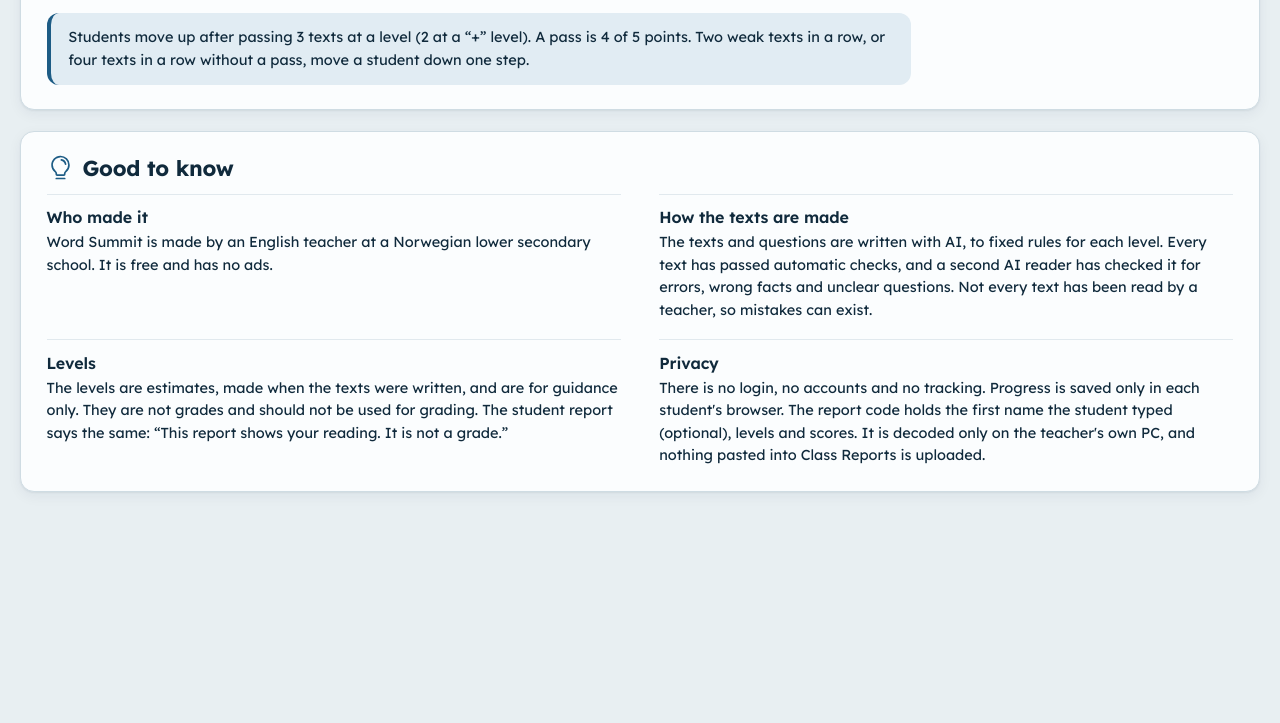
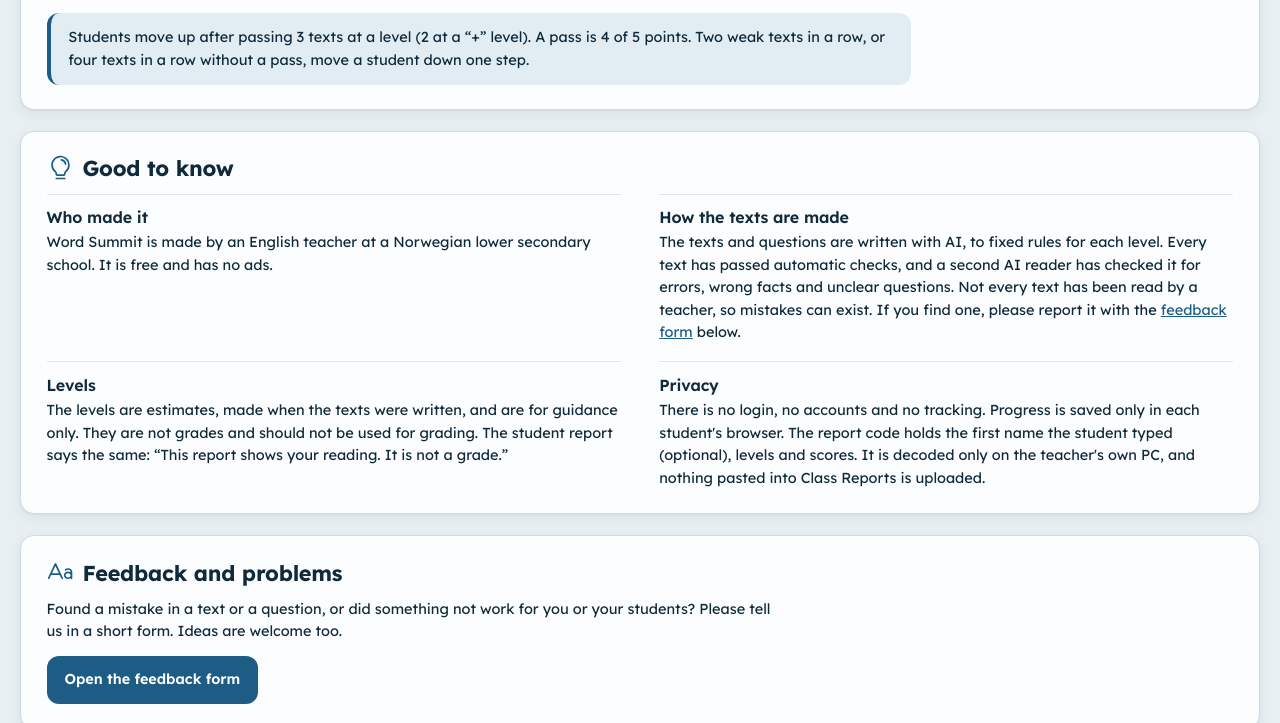
Before and after one commit to lektorraastad/Word-Summit, a plain HTML site: page teachers.html in a window 1280 px wide. Shown: the part 2077-2800 px from the top of the page. Before the commit the page ends 2633 px from the top, so only its background shows below. Drawn offline with Linux system fonts and the light colour scheme.

Commit message:
Add files via upload

```diff
--- a/teachers.html
+++ b/teachers.html
@@ -366,7 +366,7 @@ a { color: var(--primary); }
       </div>
       <div>
       <h3>How the texts are made</h3>
-      <p>The texts and questions are written with AI, to fixed rules for each level. Every text has passed automatic checks, and a second AI reader has checked it for errors, wrong facts and unclear questions. Not every text has been read by a teacher, so mistakes can exist.</p>
+      <p>The texts and questions are written with AI, to fixed rules for each level. Every text has passed automatic checks, and a second AI reader has checked it for errors, wrong facts and unclear questions. Not every text has been read by a teacher, so mistakes can exist. If you find one, please report it with the <a href="#feedback">feedback form</a> below.</p>
       </div>
       <div>
       <h3>Levels</h3>
@@ -378,7 +378,12 @@ a { color: var(--primary); }
       </div>
       </div>
     </section>
-
+    <section class="card" id="feedback" aria-labelledby="feedback-h">
+      <h2 id="feedback-h"><span data-icon="text"></span>Feedback and problems</h2>
+      <p>Found a mistake in a text or a question, or did something not work for you or your students? Please tell us in a short form. Ideas are welcome too.</p>
+      <a class="btn btn-primary feedback-link no-print" href="https://forms.cloud.microsoft/e/zwqi7J1agW" target="_blank" rel="noopener">Open the feedback form<span class="sr-only"> (opens in a new tab)</span></a>
+      <p class="print-only">The feedback form: <span class="addr">https://forms.cloud.microsoft/e/zwqi7J1agW</span></p>
+    </section>
   </main>
   <div id="dialog-root"></div>
 <script>
```
